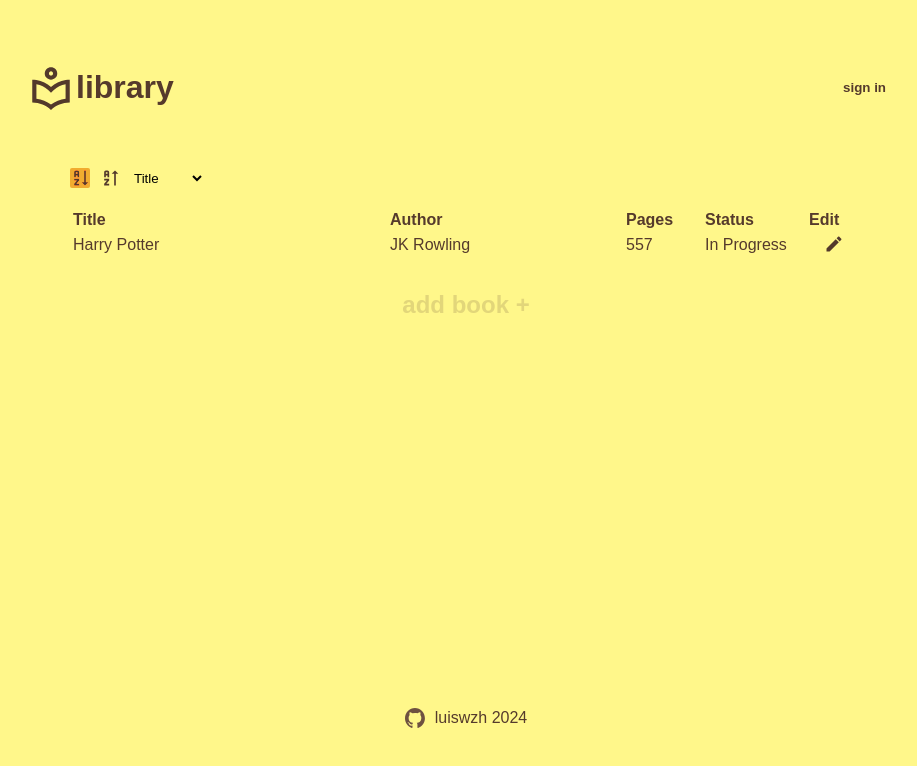
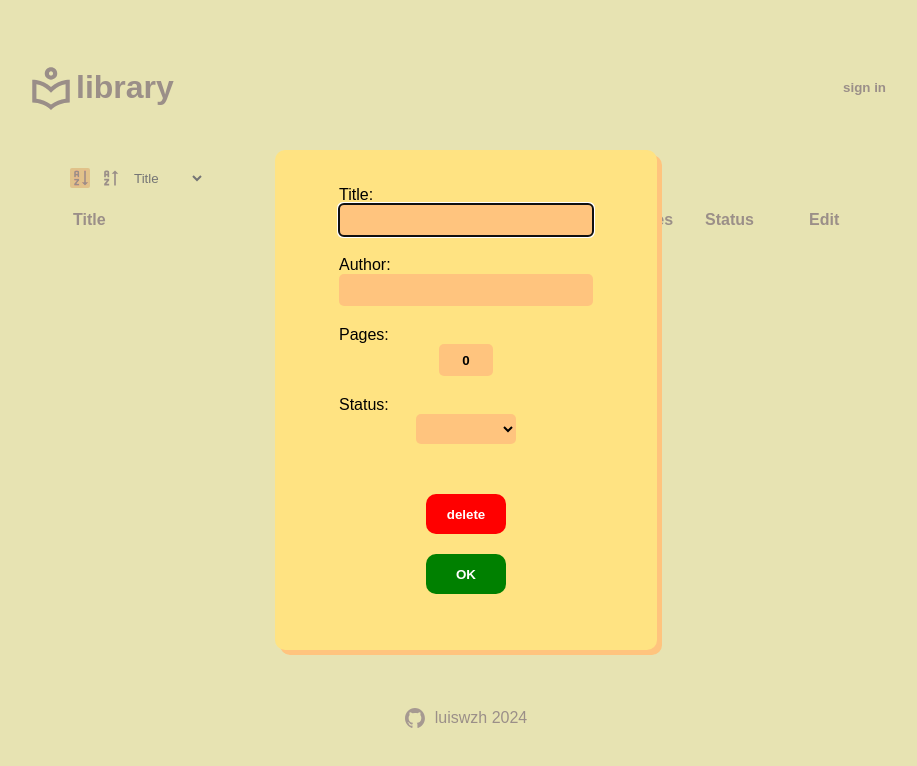
Before and after one commit to luiswzh/library, a plain HTML site: page index.html in a window 1280 px wide. Both pictures are taken after a click on the button "add book +". Shown: the whole page, without its empty margins (174-1091 px from the left). Drawn offline with Linux system fonts and the light colour scheme.

Commit message:
Add and edit books feature

```diff
--- a/index.html
+++ b/index.html
@@ -44,13 +44,6 @@
                     </tr>
                 </thead>
                 <tbody>
-                    <tr>
-                        <td>Harry Potter</td>
-                        <td>JK Rowling</td>
-                        <td>557</td>
-                        <td>In Progress</td>
-                        <td><button class="edit"><img src="./images/pencil.svg" alt="edit"></button></td>
-                    </tr>
                 </tbody>
             </table>
         </div>
@@ -84,8 +77,8 @@
                 <option value="in progress">in progress</option>
             </select>
 
-            <input type="button" value="delete">
-            <input type="button" value="OK">
+            <input type="button" value="delete" id="delete">
+            <input type="button" value="OK" id="ok">
         </form>
     </dialog>
 </body>
--- a/script.js
+++ b/script.js
@@ -5,6 +5,15 @@ const zaSort = document.querySelector('.sort-za');
 const sortCriteria = document.querySelector('#sort-criteria');
 const libraryTable = document.querySelector('tbody');
 const addBookButton = document.querySelector('.add-new');
+
+//Elements inside modal
+const titleInput = document.querySelector('#title');
+const authorInput = document.querySelector('#author');
+const pagesInput = document.querySelector('#pages');
+const statusInput = document.querySelector('#status');
+const deleteButton = document.querySelector('#delete');
+const okButton = document.querySelector('#ok');
+let currentObject;
 
 //Creates library object
 const library = {
@@ -89,6 +98,16 @@ function Book(title, author, pages, status) {
     this.tdEdit.appendChild(this.editButton);
     this.row.appendChild(this.tdEdit);
 
+    let self = this;
+    this.editButton.addEventListener('click',()=>{
+        titleInput.value = self.title;
+        authorInput.value = self.author;
+        pagesInput.value = self.pages;
+        statusInput.value = self.status;
+        currentObject = self;
+        dialog.showModal();
+    });
+
 };
 
 //Sort order selection
@@ -109,3 +128,25 @@ zaSort.addEventListener('click',()=>{
 sortCriteria.addEventListener('change',()=>{
     library.sortType = sortCriteria.value;
 });
+
+//Addin new book:
+addBookButton.addEventListener('click', ()=>{
+    currentObject = new Book('','','','');
+    library.addBook(currentObject);
+    currentObject.editButton.dispatchEvent(new Event('click'));
+});
+
+//OK button:
+okButton.addEventListener('click', ()=>{
+    currentObject.title = titleInput.value;
+    currentObject.author = authorInput.value;
+    currentObject.pages = Number(pagesInput.value);
+    currentObject.status = statusInput.value;
+    dialog.close();
+});
+
+//Delete button:
+deleteButton.addEventListener('click', ()=>{
+    library.removeBook(currentObject);
+    dialog.close();
+});
```
